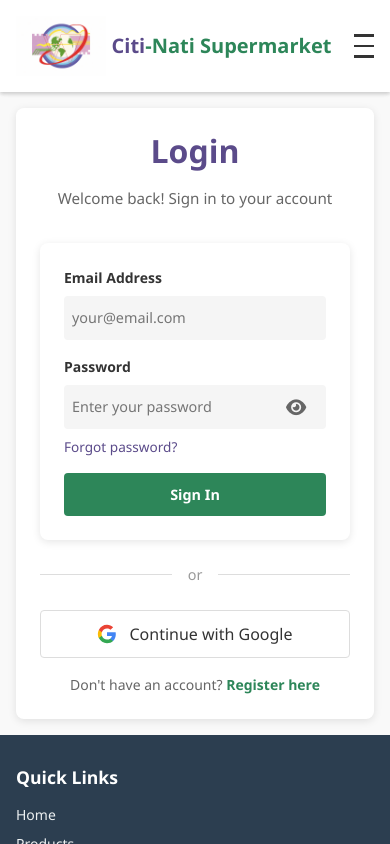
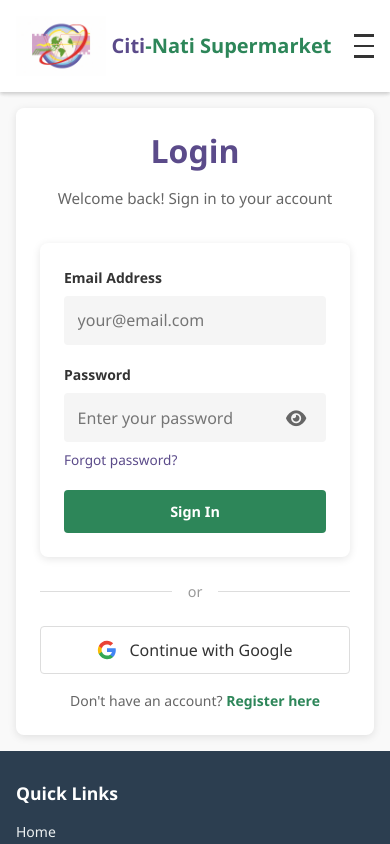
Before and after one commit to AubieOB/citi-nati-supermarket, a React (Vite) app in the folder citi-nati-frontend/: page /login in a window 390 px wide. Built offline with nearby package versions, Linux system fonts and the light colour scheme; no server answers.

Commit message:
Fix: Rebuild auth forms for mobile - ensure all inputs are clickable and writable with proper z-index and pointer-events

```diff
--- a/citi-nati-frontend/src/pages/public/Login.jsx
+++ b/citi-nati-frontend/src/pages/public/Login.jsx
@@ -145,7 +145,12 @@ const Login = () => {
               <label className="form__label" htmlFor="password">
                 Password
               </label>
-              <div style={{ position: 'relative', overflow: 'visible' }}>
+              <div style={{
+                position: 'relative',
+                overflow: 'visible',
+                width: '100%',
+                zIndex: 1
+              }}>
                 <input
                   id="password"
                   type={showPassword ? 'text' : 'password'}
@@ -153,7 +158,11 @@ const Login = () => {
                   placeholder="Enter your password"
                   value={password}
                   onChange={(e) => setPassword(e.target.value)}
-                  style={{ paddingRight: '50px' }}
+                  style={{
+                    paddingRight: '50px',
+                    width: '100%',
+                    pointerEvents: 'auto'
+                  }}
                   required
                 />
                 <button
--- a/citi-nati-frontend/src/pages/public/Register.jsx
+++ b/citi-nati-frontend/src/pages/public/Register.jsx
@@ -200,7 +200,12 @@ const Register = () => {
               <label className="form__label" htmlFor="password">
                 Password
               </label>
-              <div style={{ position: 'relative', overflow: 'visible' }}>
+              <div style={{
+                position: 'relative',
+                overflow: 'visible',
+                width: '100%',
+                zIndex: 1
+              }}>
                 <input
                   id="password"
                   type={showPassword ? 'text' : 'password'}
@@ -209,7 +214,11 @@ const Register = () => {
                   placeholder="Enter password"
                   value={formData.password}
                   onChange={handleChange}
-                  style={{ paddingRight: '50px' }}
+                  style={{
+                    paddingRight: '50px',
+                    width: '100%',
+                    pointerEvents: 'auto'
+                  }}
                   required
                 />
                 <button
@@ -251,7 +260,12 @@ const Register = () => {
               <label className="form__label" htmlFor="confirmPassword">
                 Confirm Password
               </label>
-              <div style={{ position: 'relative', overflow: 'visible' }}>
+              <div style={{
+                position: 'relative',
+                overflow: 'visible',
+                width: '100%',
+                zIndex: 1
+              }}>
                 <input
                   id="confirmPassword"
                   type={showConfirmPassword ? 'text' : 'password'}
@@ -260,7 +274,11 @@ const Register = () => {
                   placeholder="Confirm password"
                   value={formData.confirmPassword}
                   onChange={handleChange}
-                  style={{ paddingRight: '50px' }}
+                  style={{
+                    paddingRight: '50px',
+                    width: '100%',
+                    pointerEvents: 'auto'
+                  }}
                   required
                 />
                 <button
--- a/citi-nati-frontend/src/styles/global.css
+++ b/citi-nati-frontend/src/styles/global.css
@@ -853,6 +853,9 @@ input, textarea, select {
 
 .form__group {
   margin-bottom: 1.5rem;
+  width: 100%;
+  position: relative;
+  z-index: 1;
 }
 
 .form__label {
@@ -873,6 +876,10 @@ input, textarea, select {
   background-color: #f5f5f5;
   overflow: visible;
   box-sizing: border-box;
+  pointer-events: auto;
+  cursor: text;
+  position: relative;
+  z-index: 1;
 }
 
 .form__input:focus,
@@ -975,6 +982,47 @@ input, textarea, select {
   box-shadow: 0 2px 8px rgba(0, 0, 0, 0.1);
 }
 
+.auth-page__container .form {
+  width: 100%;
+}
+
+.auth-page__container .form__group {
+  margin-bottom: 1.5rem;
+  width: 100%;
+  position: relative;
+  z-index: 1;
+}
+
+.auth-page__container .form__label {
+  display: block;
+  margin-bottom: 0.5rem;
+  font-weight: 600;
+  color: #333;
+}
+
+.auth-page__container .form__input,
+.auth-page__container .form__textarea {
+  width: 100%;
+  padding: 0.75rem;
+  border: none;
+  border-radius: 4px;
+  font-size: 16px;
+  background-color: #f5f5f5;
+  pointer-events: auto;
+  cursor: text;
+  position: relative;
+  z-index: 1;
+  box-sizing: border-box;
+  transition: all 0.3s ease;
+}
+
+.auth-page__container .form__input:focus,
+.auth-page__container .form__textarea:focus {
+  outline: none;
+  background-color: #fff;
+  box-shadow: 0 4px 12px rgba(91, 75, 138, 0.2);
+}
+
 @media (max-width: 600px) {
   .auth-page {
     padding: 1rem;
@@ -984,6 +1032,19 @@ input, textarea, select {
   .auth-page__container {
     padding: 1.5rem;
     max-width: 100%;
+  }
+
+  .auth-page__container .form__group {
+    margin-bottom: 1.2rem;
+  }
+
+  .auth-page__container .form__input,
+  .auth-page__container .form__textarea {
+    font-size: 16px;
+    padding: 0.85rem;
+    min-height: 44px;
+    pointer-events: auto;
+    cursor: text;
   }
 
   .auth-page__title {
@@ -1547,21 +1608,31 @@ input, textarea, select {
   .form__textarea,
   .form__select {
     padding: 0.75rem 0.5rem;
-    font-size: 0.9rem;
+    font-size: 16px;
     width: 100%;
     min-height: 44px;
     padding-right: 50px;
     box-sizing: border-box;
+    pointer-events: auto;
+    cursor: text;
+    -webkit-appearance: none;
+    -moz-appearance: none;
+    appearance: none;
   }
 
   .form__group {
     margin-bottom: 1rem;
-  }
-
-  /* Ensure wrapper divs allow button visibility */
+    position: relative;
+    z-index: 1;
+    width: 100%;
+  }
+
+  /* Ensure wrapper divs don't block input */
   .form__group > div {
     position: relative;
     overflow: visible !important;
+    z-index: 1;
+    width: 100%;
   }
 
   /* Password/checkbox buttons - Full interactivity */
@@ -1576,6 +1647,17 @@ input, textarea, select {
     height: 20px !important;
     pointer-events: auto;
     cursor: pointer;
+  }
+
+  input[type="text"],
+  input[type="email"],
+  input[type="password"],
+  textarea,
+  select {
+    pointer-events: auto !important;
+    cursor: text !important;
+    -webkit-user-select: text !important;
+    user-select: text !important;
   }
 
   /* Auth form password toggle button */
@@ -1599,6 +1681,7 @@ input, textarea, select {
     width: 24px !important;
     height: 24px !important;
     cursor: pointer;
+    pointer-events: auto !important;
   }
 
   /* Tables */
```
